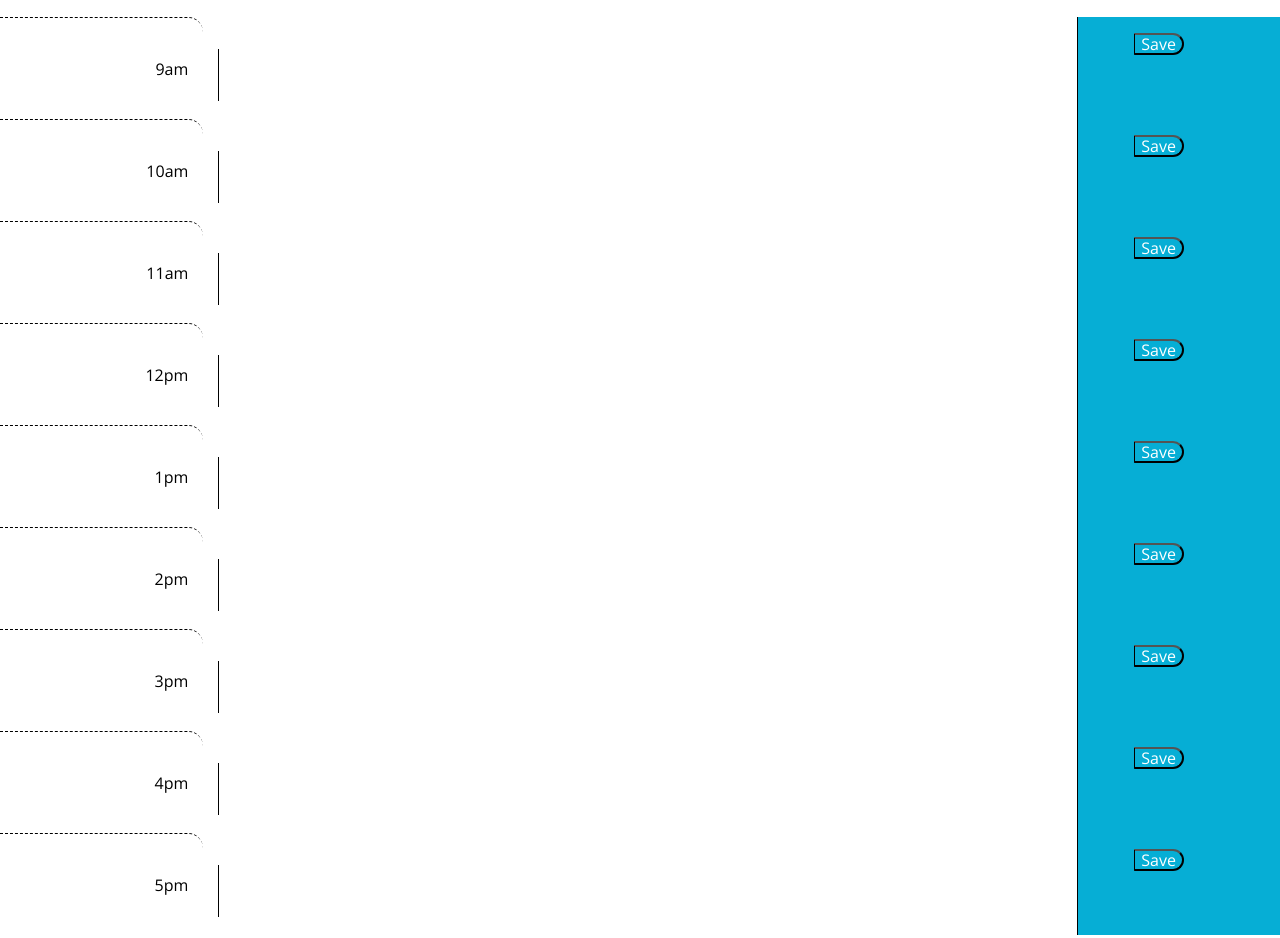
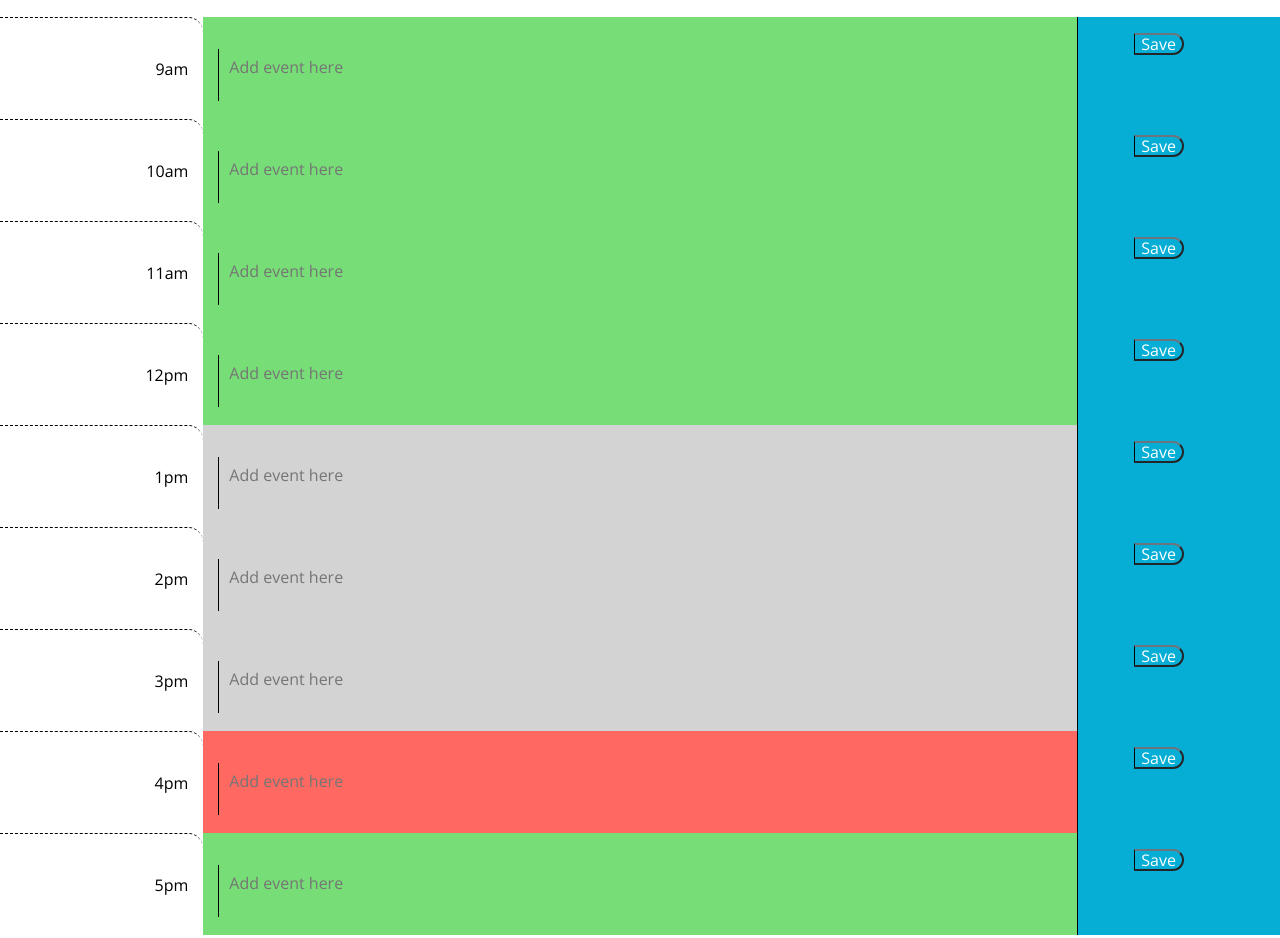
Before and after one commit to dylangriess/dynamic-scheduler, a plain HTML site: page index.html in a window 1280 px wide. Shown: the part 320-1258 px from the top of the page. Drawn offline with nearby package versions, Linux system fonts and the light colour scheme.

Commit message:
added past, present, future colors and classes to each hour block

```diff
--- a/assets/script.js
+++ b/assets/script.js
@@ -1,2 +1,23 @@
+//Display current date in Jumbotron
 var currentDate = moment().format("MMMM Do YYYY");
 $("#currentDay").text(currentDate);
+
+//format hour "H" to identify past, present, future hour block
+var hourBlock = $(".hour");
+// console.log(hourBlock);
+var timeNow = parseInt(moment().format("H"));
+// console.log(timeNow);
+
+//define each hour as past, present, future --> add class
+$.each(hourBlock, function (i, hour) {
+  var hourId = parseInt($(this).attr("id"));
+  console.log(i, hour);
+  console.log(hourId);
+  if (hourId === timeNow) {
+    $(this).next().addClass("present");
+  } else if (hourId < timeNow) {
+    $(this).next().addClass("past");
+  } else if (hourId > timeNow) {
+    $(this).next().addClass("future");
+  }
+});
--- a/index.html
+++ b/index.html
@@ -32,121 +32,130 @@
       <!-- Timeblocks go here -->
       <div class="row">
 
-        <div class="col-2 time-block hour d-flex" id="9am">9am</div>
+        <div class="col-2 time-block hour d-flex" id="9">9am</div>
         <div class="col-8">
           <textarea
             id="9amEvents"
             class="description"
             rows="2"
             cols="100"
+            placeholder="Add event here"
           ></textarea>
         </div>
         <div class="col-2 saveBtn">
-          <button id="9amSave" class="saveBtn">Save</button>
+          <button id="9amSave" class="saveBtn btn-secondary">Save</button>
         </div>
 
-        <div class="col-2 time-block hour d-flex" id="10am">10am</div>
+        <div class="col-2 time-block hour d-flex" id="10">10am</div>
         <div class="col-8">
           <textarea
             id="10amEvents"
             class="description"
             rows="2"
             cols="100"
+            placeholder="Add event here"
           ></textarea>
         </div>
         <div class="col-2 saveBtn">
-          <button id="10amSave" class="saveBtn">Save</button>
+          <button id="10amSave" class="saveBtn btn-secondary">Save</button>
         </div>
 
-        <div class="col-2 time-block hour d-flex" id="11am">11am</div>
+        <div class="col-2 time-block hour d-flex" id="11">11am</div>
         <div class="col-8">
           <textarea
             id="11amEvents"
             class="description"
             rows="2"
             cols="100"
+            placeholder="Add event here"
           ></textarea>
         </div>
         <div class="col-2 saveBtn">
-          <button id="11amSave" class="saveBtn">Save</button>
+          <button id="11amSave" class="saveBtn btn-secondary">Save</button>
         </div>
 
-        <div class="col-2 time-block hour d-flex" id="12pm">12pm</div>
+        <div class="col-2 time-block hour d-flex" id="12">12pm</div>
         <div class="col-8">
           <textarea
             id="12pmEvents"
             class="description"
             rows="2"
             cols="100"
+            placeholder="Add event here"
           ></textarea>
         </div>
         <div class="col-2 saveBtn">
-          <button id="12pmSave" class="saveBtn">Save</button>
+          <button id="12pmSave" class="saveBtn btn-secondary">Save</button>
         </div>
 
-        <div class="col-2 time-block hour d-flex" id="1pm">1pm</div>
+        <div class="col-2 time-block hour d-flex" id="1">1pm</div>
         <div class="col-8">
           <textarea
             id="1pmEvents"
             class="description"
             rows="2"
             cols="100"
+            placeholder="Add event here"
           ></textarea>
         </div>
         <div class="col-2 saveBtn">
-          <button id="1pmSave" class="saveBtn">Save</button>
+          <button id="1pmSave" class="saveBtn btn-secondary">Save</button>
         </div>
 
-        <div class="col-2 time-block hour d-flex" id="2pm">2pm</div>
+        <div class="col-2 time-block hour d-flex" id="2">2pm</div>
         <div class="col-8">
           <textarea
             id="2pmEvents"
             class="description"
             rows="2"
             cols="100"
+            placeholder="Add event here"
           ></textarea>
         </div>
         <div class="col-2 saveBtn">
-          <button id="2pmSave" class="saveBtn">Save</button>
+          <button id="2pmSave" class="saveBtn btn-secondary">Save</button>
         </div>
 
-        <div class="col-2 time-block hour d-flex" id="3pm">3pm</div>
+        <div class="col-2 time-block hour d-flex" id="3">3pm</div>
         <div class="col-8">
           <textarea
             id="3pmEvents"
             class="description"
             rows="2"
             cols="100"
+            placeholder="Add event here"
           ></textarea>
         </div>
         <div class="col-2 saveBtn">
-          <button id="3pmSave" class="saveBtn">Save</button>
+          <button id="3pmSave" class="saveBtn btn-secondary">Save</button>
         </div>
 
-        <div class="col-2 time-block hour d-flex" id="4pm">4pm</div>
+        <div class="col-2 time-block hour d-flex" id="4">4pm</div>
         <div class="col-8">
           <textarea
             id="4pmEvents"
             class="description"
             rows="2"
             cols="100"
+            placeholder="Add event here"
           ></textarea>
         </div>
         <div class="col-2 saveBtn">
-          <button id="4pmSave" class="saveBtn">Save</button>
+          <button id="4pmSave" class="saveBtn btn-secondary">Save</button>
         </div>
 
-        <div class="col-2 time-block hour d-flex" id="5pm">5pm</div>
+        <div class="col-2 time-block hour d-flex" id="5">5pm</div>
         <div class="col-8">
           <textarea
             id="5pmEvents"
             class="description"
             rows="2"
             cols="100"
+            placeholder="Add event here"
           ></textarea>
         </div>
         <div class="col-2 saveBtn">
-          <button id="5pmSave" class="saveBtn">Save</button>
+          <button id="5pmSave" class="saveBtn btn-secondary">Save</button>
         </div>
     </div>
 
```
